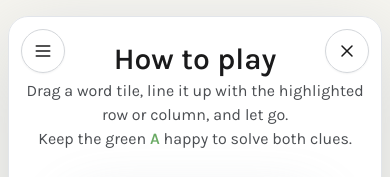
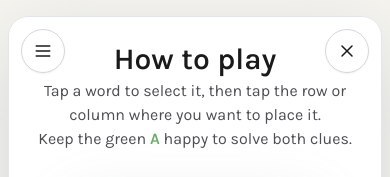
Before and after one commit to evgenyvinnik/crosswordly, a React (Vite) app: page / in a window 390 px wide. Shown: the top 177 px of the page. Built offline with nearby package versions, Linux system fonts and the light colour scheme; no server answers.

Commit message:
Update TutorialIntro.tsx

```diff
--- a/src/components/game/TutorialIntro.tsx
+++ b/src/components/game/TutorialIntro.tsx
@@ -2,7 +2,12 @@ const TutorialIntro = () => (
   <div className="mx-auto flex max-w-3xl flex-col items-center">
     <h1 className="text-3xl font-semibold leading-tight text-[#1a1a1b] sm:text-4xl">How to play</h1>
     <p className="text-base text-[#4b4e52]">
-      Drag a word tile, line it up with the highlighted row or column, and let go.
+      <span className="sm:hidden">
+        Tap a word to select it, then tap the row or column where you want to place it.
+      </span>
+      <span className="hidden sm:inline">
+        Drag a word tile, line it up with the highlighted row or column, and let go.
+      </span>
     </p>
     <p className="text-base text-[#4b4e52]">
       Keep the green <span className="font-semibold text-[#6aaa64]">A</span> happy to solve both
```
